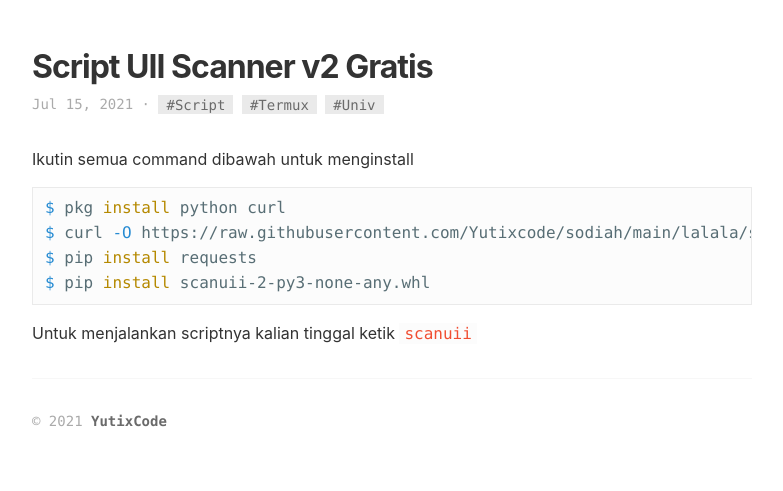
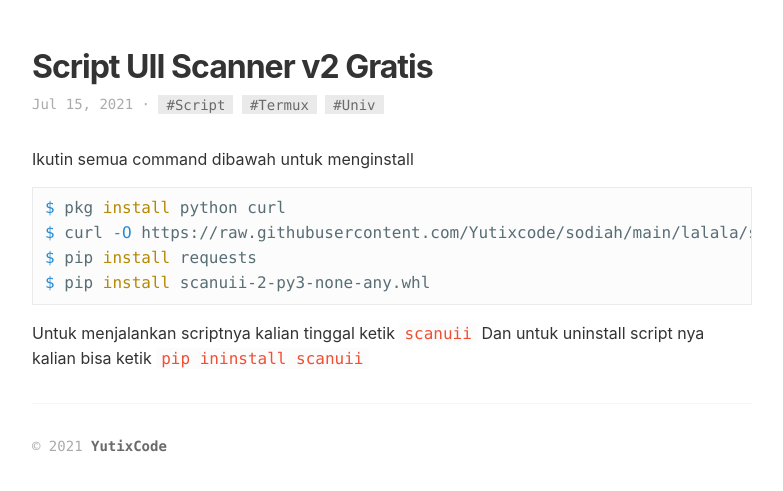
Before and after one commit to Yutixcode/Yutixcode.github.io, a Jekyll site: the page built from _posts/2021-07-15-script-scanner-uii-gratis.md, in a window 1280 px wide. Shown: the top 491 px of the page, without its empty margins (8-791 px from the left). Built offline with Jekyll 4.4.1, drawn with Linux system fonts in a browser that asks for light colours; comment, search, counter and statistics services are not loaded.

Commit message:
Update 2021-07-15-script-scanner-uii-gratis.md

````diff
--- a/_posts/2021-07-15-script-scanner-uii-gratis.md
+++ b/_posts/2021-07-15-script-scanner-uii-gratis.md
@@ -15,3 +15,4 @@ $ pip install scanuii-2-py3-none-any.whl
 ```
 
 Untuk menjalankan scriptnya kalian tinggal ketik ```scanuii```
+Dan untuk uninstall script nya kalian bisa ketik ```pip ininstall scanuii```
````
